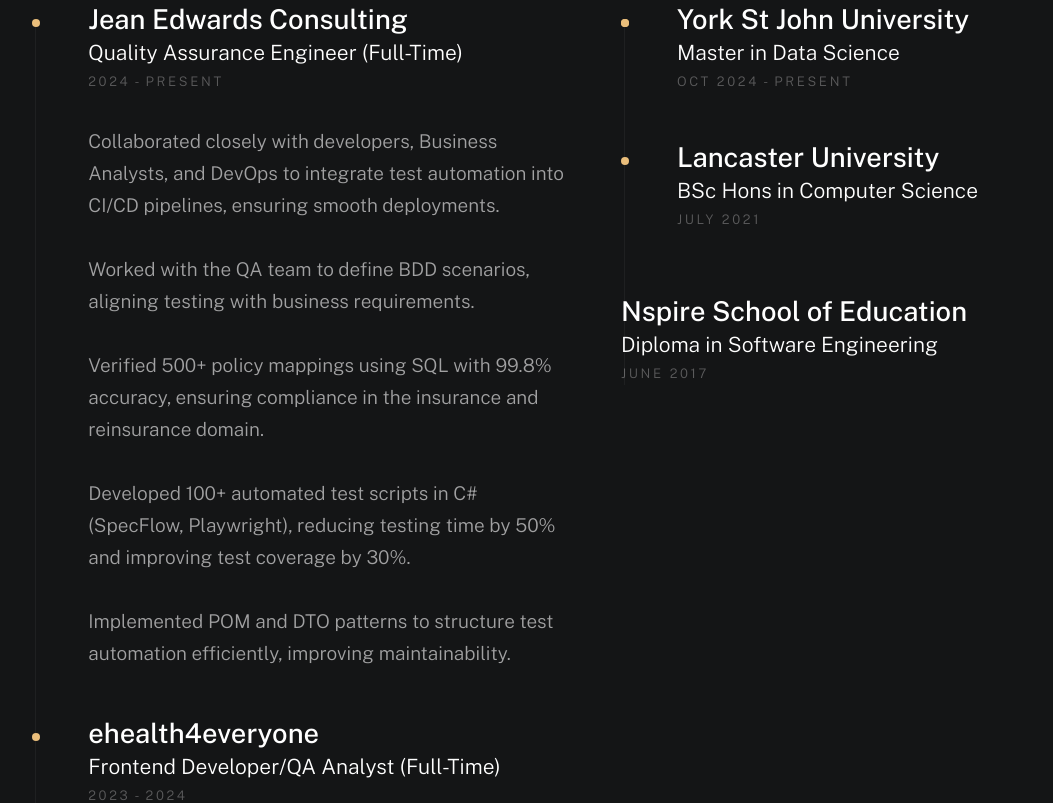
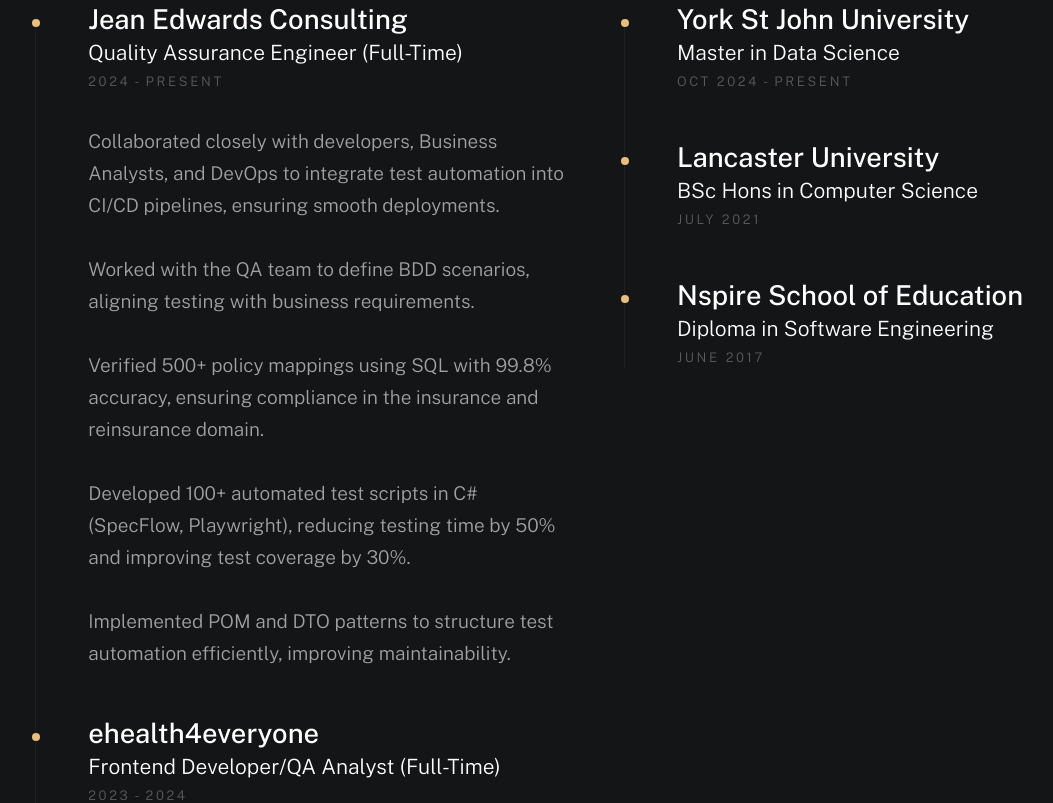
Before and after one commit to arabomeivan/portfolio-site, a plain HTML site: page index.html in a window 1280 px wide. Shown: the part 2333-3136 px from the top of the page, without its empty margins (39-1092 px from the left). Drawn offline with nearby package versions, Linux system fonts and the light colour scheme; a web font is replaced by a local one.

Commit message:
fixed bullet point for education

```diff
--- a/index.html
+++ b/index.html
@@ -265,13 +265,16 @@
                                 </div>
                             </div>
 
-                            <div class="timeline__block"></div>
+                            <div class="timeline__block">
+
                                 <div class="timeline__bullet"></div>
                                 <div class="timeline__header">
                                     <h4 class="timeline__title">Nspire School of Education</h4>
                                     <h5 class="timeline__meta">Diploma in Software Engineering</h5>
                                     <p class="timeline__timeframe">June 2017</p>
                                 </div>
+                            </div>
+
                             </div>
 
                         </div> <!-- end timeline -->
```
